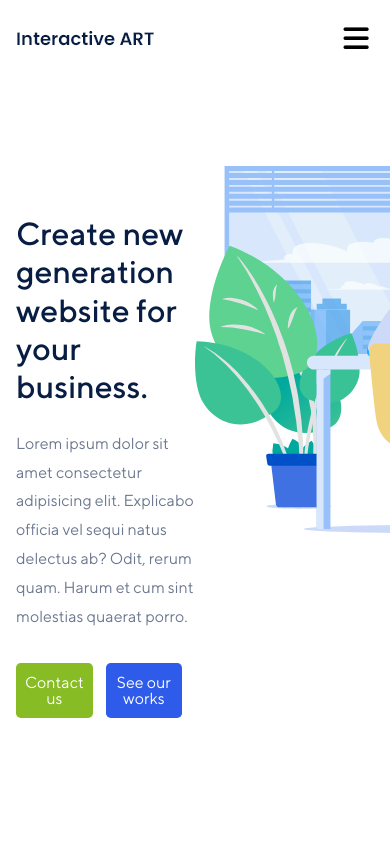
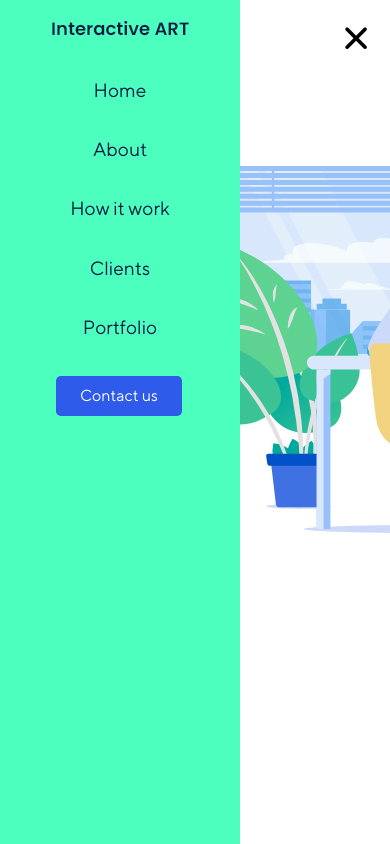
Before and after one commit to poor-memory-web/landing-business-website-html-css-javascript, a plain HTML site: page index.html in a window 390 px wide. Both pictures are taken after a click on the element 356 px from the left and 38 px from the top of the page. Shown: the top 844 px of the page. Drawn offline with Linux system fonts and the light colour scheme.

Commit message:
responsive nav (js) and complete it

```diff
--- a/index.html
+++ b/index.html
@@ -284,6 +284,14 @@
 
 
     </footer>
+
+
+
+    <!-- java Script -->
+
+
+
+    <script src="./javascripts/app.js"></script>
 </body>
 
 </html>
--- a/javascripts/app.js
+++ b/javascripts/app.js
@@ -0,0 +1,17 @@
+let menu = document.querySelector(".menu")
+let menuLinkActive = document.querySelector(".menu__link--active")
+let menuBtn = document.querySelector(".header__icon")
+let menuBtnIcon = document.querySelector(".header__icon i")
+
+menuBtn.addEventListener("click", function(){
+    if(menuBtnIcon.classList.contains("fa-bars")){
+        menu.style.left = "0"
+        menuLinkActive.style.left = "56px"
+        menuBtnIcon.classList = "fa fa-times"
+    }
+    else{
+        menu.style.left = "-256px"
+        menuLinkActive.style.left = "-8rem"
+        menuBtnIcon.classList = "fa fa-bars"
+    }
+})
--- a/styles/responsive.css
+++ b/styles/responsive.css
@@ -23,8 +23,9 @@
         top: 0;
         left: -240px;
         bottom: 0;
-        background: aqua;
+        background: #4DFFBE;
         width: 15rem;
+        transition: left ease 0.3s;
     }
 
     .menu__item {
@@ -43,6 +44,7 @@
         position: fixed;
         left: -8rem;
         top: 23.5rem;
+        transition: left ease 0.3s;
     }
 
     .header__icon {
```
